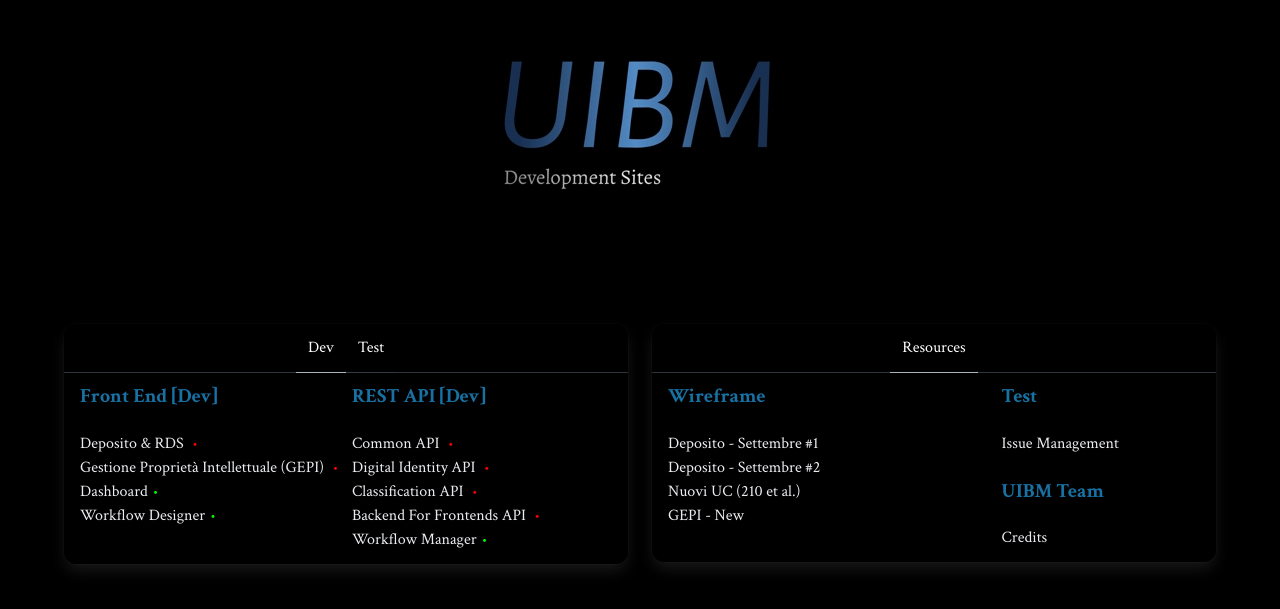
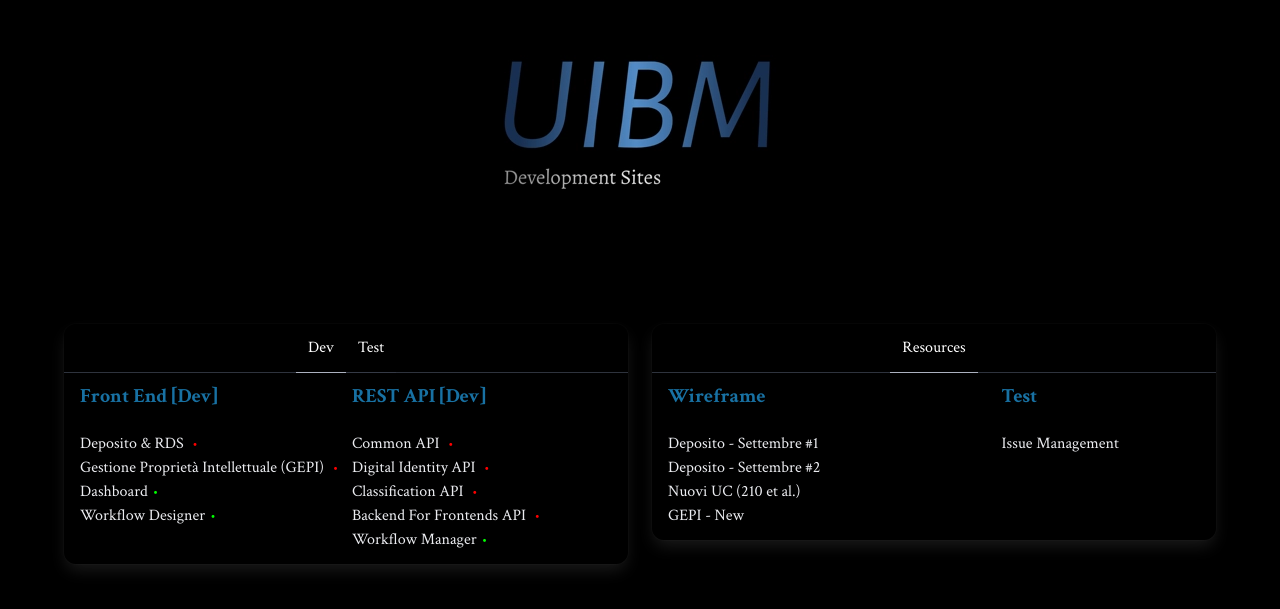
Before and after one commit to guildenstern70/uibmsites, a Next.js app: page / in a window 1280 px wide. Shown: the part 107-716 px from the top of the page. Built offline with nearby package versions, Linux system fonts and the light colour scheme; no server answers.

Commit message:
Removed credits

```diff
--- a/src/components/resources.js
+++ b/src/components/resources.js
@@ -44,11 +44,6 @@
                             href: "https://github.com/guildenstern70/uibm-test/issue"
                         }]} />
                     <div className="mt-5" />
-                    <Links title={"UIBM Team"} urls={[
-                        {
-                            title: "Credits",
-                            href: "/credits"
-                        }]} />
                 </div>
             </div>
         </div>
```
